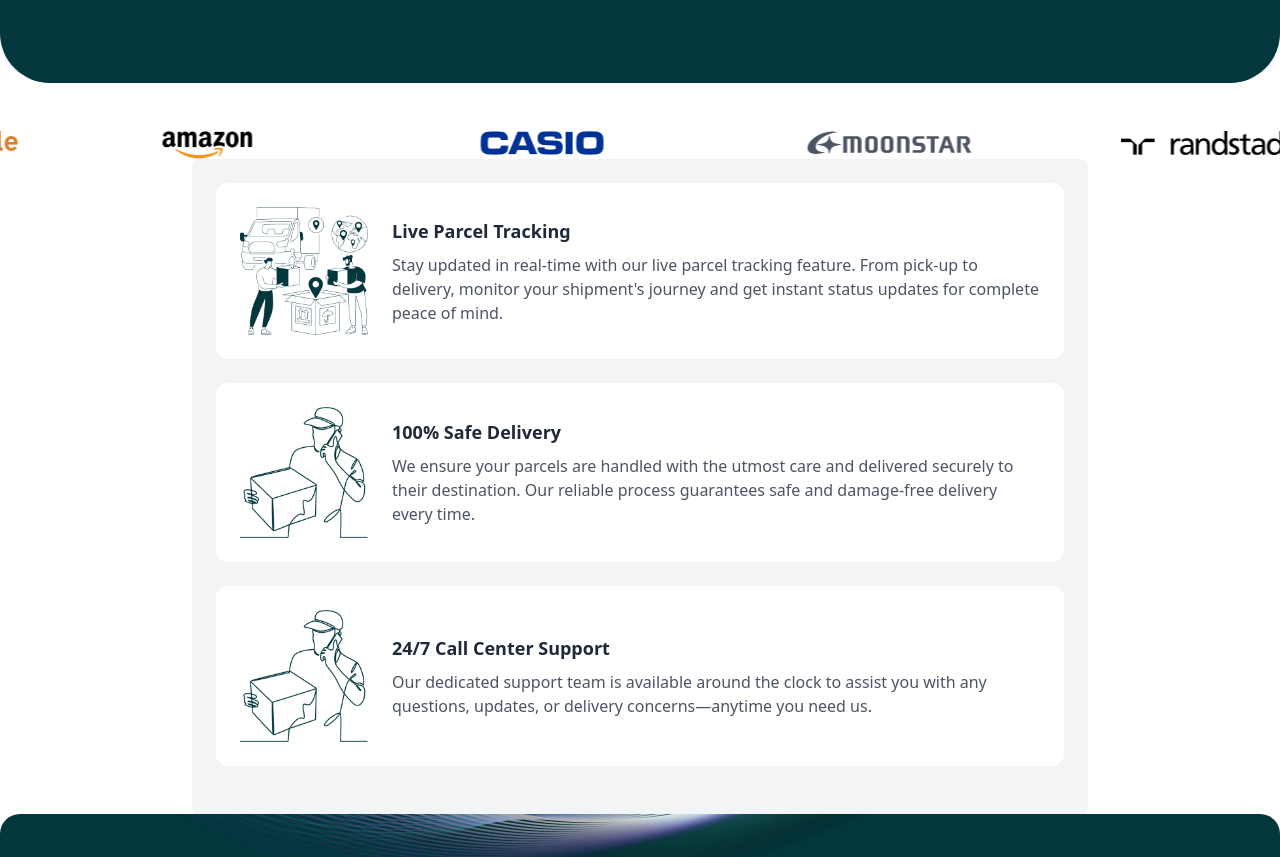
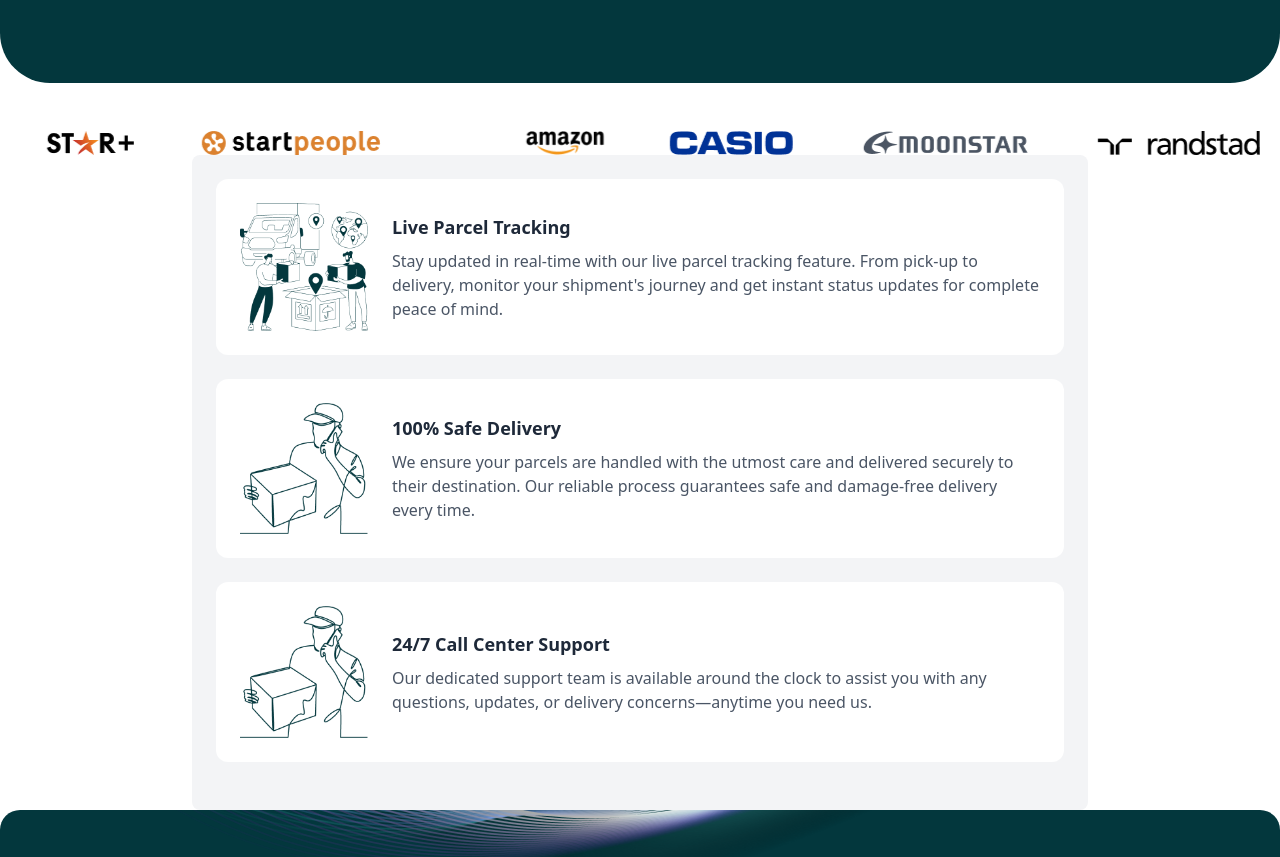
Before and after one commit to masumislambadsha/zap-shift-client, a React (Vite) app: page / in a window 1280 px wide. Shown: the part 1940-2797 px from the top of the page. Built offline with nearby package versions, Linux system fonts and the light colour scheme; no server answers.

Commit message:
update change

```diff
--- a/src/layouts/DashboardLayout.jsx
+++ b/src/layouts/DashboardLayout.jsx
@@ -1,10 +1,12 @@
 import React from "react";
 import { Link, NavLink, Outlet } from "react-router";
 import { CiDeliveryTruck } from "react-icons/ci";
+import Navbar from "../pages/Shared/Navbar/Navbar";
 
 const DashboardLayout = () => {
   return (
     <div>
+      <Navbar/>
       <div className="drawer lg:drawer-open max-w-7xl mx-auto border border-gray-300 rounded-md shadow-sm">
         <input id="my-drawer-4" type="checkbox" className="drawer-toggle" />
         <div className="drawer-content flex flex-col min-h-screen">
--- a/src/pages/Dashboard/Payments/PaymentSuccess.jsx
+++ b/src/pages/Dashboard/Payments/PaymentSuccess.jsx
@@ -1,26 +1,37 @@
-import React, { useEffect } from 'react';
-import { useSearchParams } from 'react-router';
-import useAxiosSecure from '../../../Hooks/useAxiosSecure';
+import React, { useEffect, useState } from "react";
+import { useSearchParams } from "react-router";
+import useAxiosSecure from "../../../Hooks/useAxiosSecure";
 
 const PaymentSuccess = () => {
-    const [searchParams]  = useSearchParams()
-    const sessionId = searchParams.get("session_id")
-    const axiosSecure = useAxiosSecure()
-    console.log(sessionId);
+  const [searchParams] = useSearchParams();
+  const [paymentInfo, setPaymentInfo] = useState();
+  const sessionId = searchParams.get("session_id");
+  const axiosSecure = useAxiosSecure();
+  console.log(sessionId);
 
-    useEffect(()=>{
-      if(sessionId){
-          axiosSecure.patch(`/payment-success?session_id=${sessionId}`)
-          .then(res =>{
-            console.log(res.data);
+  useEffect(() => {
+    if (sessionId) {
+      axiosSecure
+        .patch(`/payment-success?session_id=${sessionId}`)
+        .then((res) => {
+          console.log(res.data);
+          setPaymentInfo({
+            transactionId: res.data.transactionId,
+            trackingId: res.data.trackingId,
+          });
+        });
+    }
+  }, [sessionId, axiosSecure]);
 
-          })
-      }
-    },[sessionId, axiosSecure])
-
-    return (
+  return (
     <div>
-      <h2 className="text-4xl text-center">Payment Successful</h2>
+      <h2 className="text-4xl text-center font-semibold">Payment Successful</h2>
+      {paymentInfo && (
+        <div className="text-center mt-5">
+          <p className="font-bold">Transaction ID: {paymentInfo.transactionId}</p>
+          <p className="font-bold">Tracking ID: {paymentInfo.trackingId}</p>
+        </div>
+      )}
     </div>
   );
 };
--- a/src/pages/Home/Brands/Brands.jsx
+++ b/src/pages/Home/Brands/Brands.jsx
@@ -1,7 +1,5 @@
 import React from "react";
-import "swiper/css";
-import { Autoplay, Pagination } from "swiper/modules";
-import { Swiper, SwiperSlide } from "swiper/react";
+import Marquee from "react-fast-marquee";
 import amazon from "../../../assets/brands/amazon.png";
 import casio from "../../../assets/brands/casio.png";
 import moonstart from "../../../assets/brands/moonstar.png";
@@ -14,24 +12,13 @@ const brands = [amazon, casio, moonstart, randstad, star, startPeople];
 const Brands = () => {
   return (
     <div className="mt-12">
-      <Swiper
-        loop={true}
-        slidesPerView={4}
-        centeredSlides={true}
-        spaceBetween={1}
-        grabCursor={true}
-        autoplay={{
-          delay: 900,
-          disableOnInteraction: false,
-        }}
-        modules={[Autoplay]}
-      >
+      <Marquee speed={120}  gradient={false}>
         {brands.map((logo, ind) => (
-          <SwiperSlide key={ind}>
-            <img src={logo} alt="" />
-          </SwiperSlide>
+          <div key={ind} className="mx-8">
+            <img src={logo} alt="" className="h-6" />
+          </div>
         ))}
-      </Swiper>
+      </Marquee>
     </div>
   );
 };
--- a/src/pages/Home/Reviews/Reviews.jsx
+++ b/src/pages/Home/Reviews/Reviews.jsx
@@ -25,7 +25,7 @@ const Reviews = ({ reviewsPromise }) => {
       <Swiper
         effect={"coverflow"}
         loop={true}
-        grabCursor={true}
+        grabCursor={"true"}
         centeredSlides={true}
         slidesPerView={1}
         breakpoints={{
--- a/src/pages/SendAParcel/SendAParcel.jsx
+++ b/src/pages/SendAParcel/SendAParcel.jsx
@@ -67,7 +67,7 @@ const SendAParcel = () => {
         });
         navigate("/dashboard/my-parcels");
         Swal.fire({
-          title: "Parcel Sent To Dispatch",
+        title: "Parcel Sent To Dispatch",
           text: "Parcel Will Be Delivered After Payment",
           icon: "success",
           timer:1500
--- a/src/pages/Shared/Navbar/Navbar.jsx
+++ b/src/pages/Shared/Navbar/Navbar.jsx
@@ -115,7 +115,7 @@ const Navbar = () => {
                   to={item.to}
                   className={({ isActive }) =>
                     isActive
-                      ? "bg-lime-200 rounded-full px-6 py-2 text-green-900 font-medium transition-colors"
+                      ? "bg-lime-200 rounded-lg px-6 py-2 text-green-900 font-medium transition-colors"
                       : "text-gray-700 hover:text-green-700 transition"
                   }
                 >
@@ -129,7 +129,7 @@ const Navbar = () => {
                   to="/dashboard/my-parcels"
                   className={({ isActive }) =>
                     isActive
-                      ? "bg-lime-200 rounded-full px-6 py-2 text-green-900 font-medium transition-colors"
+                      ? "bg-lime-200 rounded-lg px-6 py-2 text-green-900 font-medium transition-colors"
                       : "text-gray-700 hover:text-green-700 transition"
                   }
                 >
@@ -139,8 +139,6 @@ const Navbar = () => {
             )}
           </ul>
         </div>
-
-        {/* Right / End: visible on md+ screens */}
         <div className="navbar-end hidden md:flex gap-3 items-center">
           {user ? (
             <button
```
